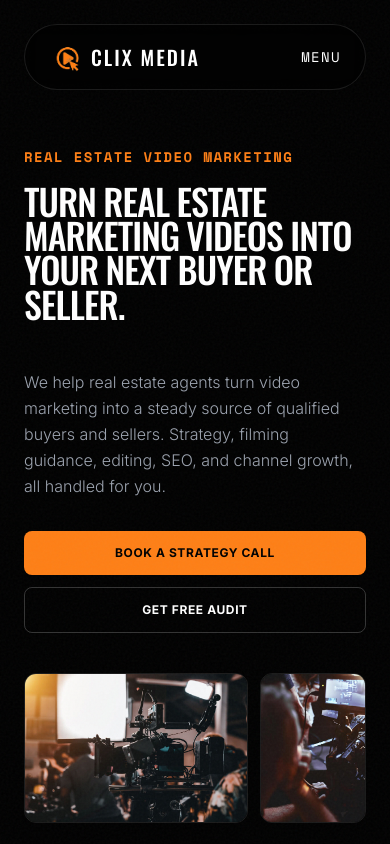
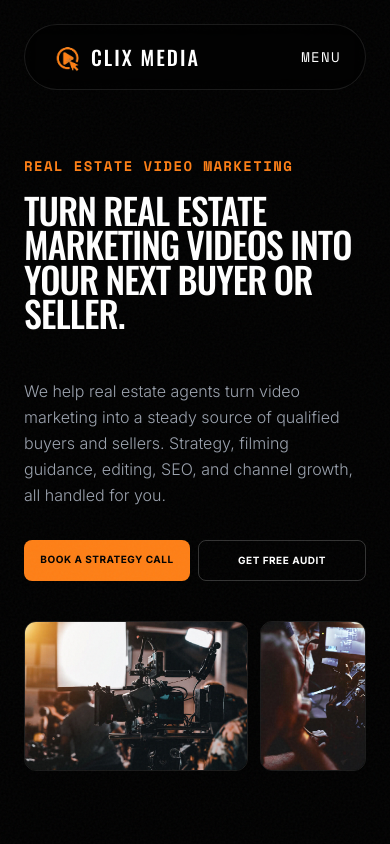
Before and after one commit to saimsultan380/clixmedia, a Next.js app: page / in a window 390 px wide. Shown: the top 844 px of the page. Built offline with nearby package versions, Linux system fonts and the light colour scheme.

Commit message:
first commit

```diff
--- a/src/components/Hero.tsx
+++ b/src/components/Hero.tsx
@@ -74,16 +74,16 @@ export function Hero() {
             We help real estate agents turn video marketing into a steady source of qualified buyers and sellers. Strategy, filming guidance, editing, SEO, and channel growth, all handled for you.
           </p>
 
-          <div className="flex flex-col sm:flex-row gap-3 flex-shrink-0 w-full lg:w-auto">
+          <div className="flex flex-row gap-2 sm:gap-3 w-full lg:w-auto">
             <Link
               href="/book"
-              className="bg-accent text-black px-5 py-3.5 sm:px-8 sm:py-4 rounded-lg font-sans uppercase text-xs sm:text-sm tracking-wider font-bold hover:bg-accent-hover transition-colors text-center"
+              className="flex-1 lg:flex-none bg-accent text-black px-3 py-3 sm:px-8 sm:py-4 rounded-lg font-sans uppercase text-[10px] sm:text-sm tracking-wider font-bold hover:bg-accent-hover transition-colors text-center whitespace-nowrap"
             >
               Book a Strategy Call
             </Link>
             <Link
               href="/audit"
-              className="border border-white/20 text-white px-5 py-3.5 sm:px-8 sm:py-4 rounded-lg font-sans uppercase text-xs sm:text-sm tracking-wider font-bold hover:bg-white/10 transition-colors text-center"
+              className="flex-1 lg:flex-none border border-white/20 text-white px-3 py-3 sm:px-8 sm:py-4 rounded-lg font-sans uppercase text-[10px] sm:text-sm tracking-wider font-bold hover:bg-white/10 transition-colors text-center whitespace-nowrap"
             >
               Get Free Audit
             </Link>
```
